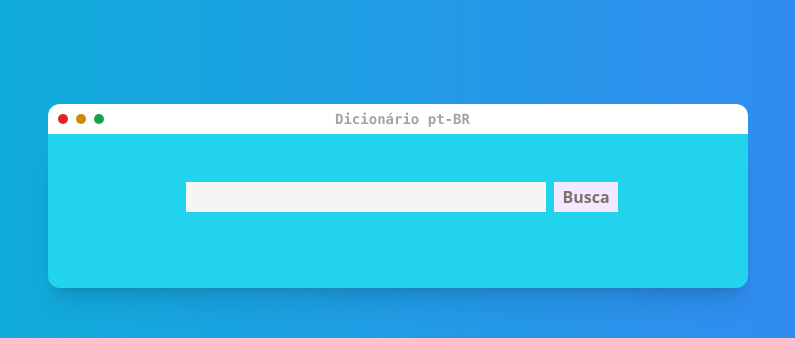
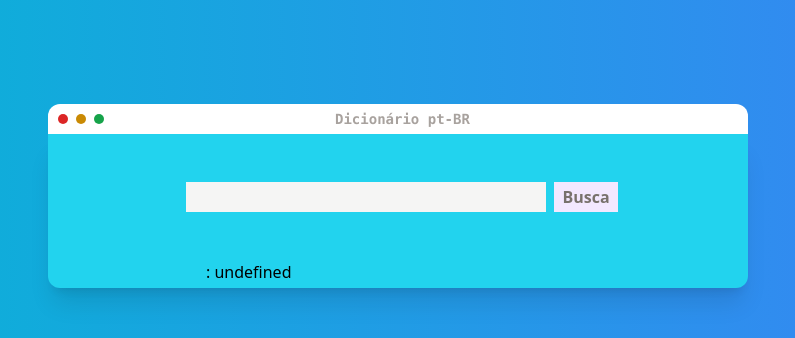
Before and after one commit to edgarrps/dic-ptbr, a React (Vite) app: page / in a window 1280 px wide. Shown: the top 338 px of the page, without its empty margins (242-1037 px from the left). Built offline with nearby package versions, Linux system fonts and the light colour scheme.

Commit message:
array print

```diff
--- a/src/Components/SearchCard.tsx
+++ b/src/Components/SearchCard.tsx
@@ -15,7 +15,8 @@ export default function SearchCard() {
 
     const { word, handleChange, setWord }: Props = useContext(WordContext)
     const handleSubmit = (e: React.FormEvent<HTMLFormElement>): void => e.preventDefault()
-    const [result, setResult]: any = useState({})
+    const [result, setResult] = useState([{}])
+
 
     async function handleSearch() {
         if (word === '') alert('Preencha uma palavra para buscar no dicionário')
@@ -31,6 +32,7 @@ export default function SearchCard() {
         }
     }
 
+
     return (
         <div className='grid place-items-center p-6'>
 
@@ -42,14 +44,17 @@ export default function SearchCard() {
 
                     <p>
                         <input onChange={handleChange} value={word} className='bg-stone-100
-                     m-2 w-[360px] h-[30px] focus:outline-0 pl-3 pr-2' autoComplete='off' type='text'/>
+                     m-2 w-[360px] h-[30px] focus:outline-0 pl-3 pr-2' autoComplete='off' type='text' />
 
                         <button onClick={handleSearch} className='bg-purple-100 pl-2 pr-2
                     h-[30px] font-bold text-stone-500'>Busca</button>
                     </p>
-
-                    <ReactTextareaAutosize className='w-[400px] bg-cyan-400
-                     pl-2 pr-2 pt-10 pb-1 focus:outline-none resize-none' disabled />
+                    {Object.keys(result).length > 0 && (
+                        <div className='w-[400px] bg-cyan-400
+                     pl-2 pr-2 pt-10 pb-1 focus:outline-none resize-none'>
+                        <h2>{`: ${result.meanings}`}</h2>
+                        </div>
+                    )}
                 </div>
             </form>
         </div>
```
